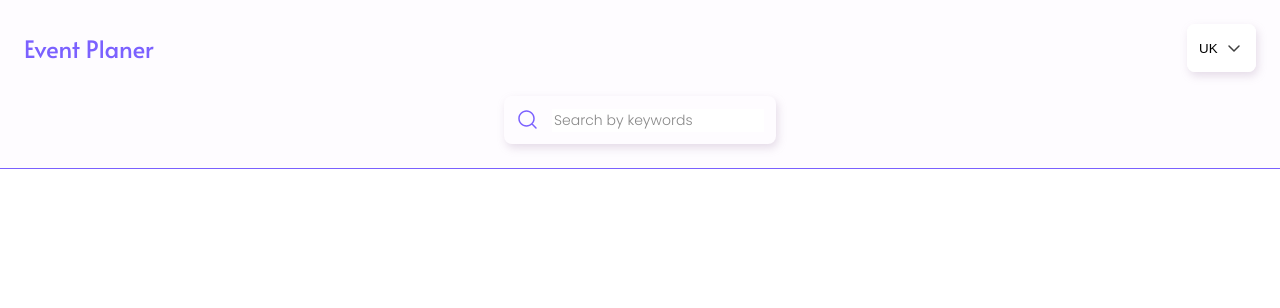
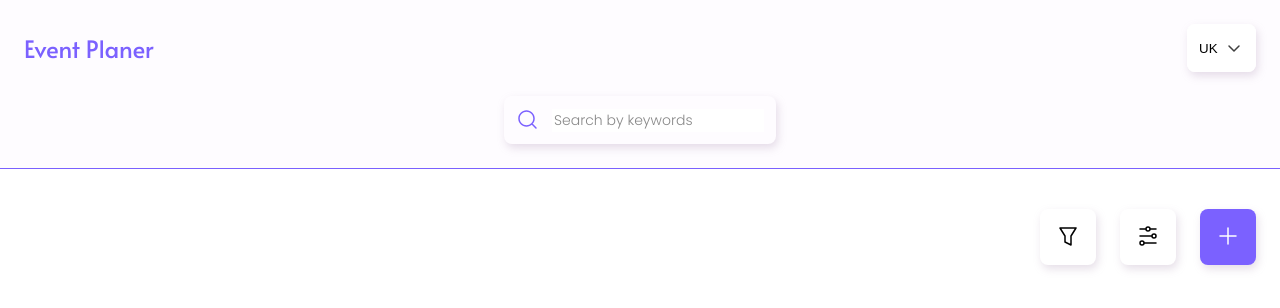
Before and after one commit to MaximKucheriaviy/emens-test-task, a React (Create React App) app: page / in a window 1280 px wide. Shown: the top 308 px of the page. Built offline with nearby package versions, Linux system fonts and the light colour scheme.

Commit message:
main page started

```diff
--- a/src/App.js
+++ b/src/App.js
@@ -1,9 +1,15 @@
 import { SharedLayout } from "./components/SharedLayout/SharedLayout";
+import { Routes, Route } from "react-router-dom";
+import { MainPage } from "./pages/main/main";
 
 function App() {
   return (
     <div className="App">
-      <SharedLayout></SharedLayout>
+      <SharedLayout>
+        <Routes>
+          <Route path="/" element={<MainPage />} />
+        </Routes>
+      </SharedLayout>
     </div>
   );
 }
--- a/src/components/SharedLayout/SharedLayout.jsx
+++ b/src/components/SharedLayout/SharedLayout.jsx
@@ -1,13 +1,10 @@
-import { Outlet } from "react-router-dom";
 import { Header } from "../header/Header";
 
-export const SharedLayout = () => {
+export const SharedLayout = ({ children }) => {
   return (
     <>
       <Header />
-      <main>
-        <Outlet />
-      </main>
+      <main>{children}</main>
     </>
   );
 };
--- a/src/index.js
+++ b/src/index.js
@@ -6,13 +6,16 @@ import { ThemeProvider } from "styled-components";
 import { Provider } from "react-redux";
 import { store } from "./redux/store";
 import { defaultTheme } from "./theme/defaultTheme";
+import { BrowserRouter } from "react-router-dom";
 
 const root = ReactDOM.createRoot(document.getElementById("root"));
 root.render(
   <React.StrictMode>
     {/* <Provider store={store}> */}
     <ThemeProvider theme={new defaultTheme()}>
-      <App />
+      <BrowserRouter>
+        <App />
+      </BrowserRouter>
     </ThemeProvider>
     {/* </Provider> */}
   </React.StrictMode>
--- a/src/pages/main.jsx
+++ /dev/null
@@ -1,3 +0,0 @@
-export const MainPage = () => {
-  return <section></section>;
-};
--- /dev/null
+++ b/src/pages/main/MainStyled.jsx
@@ -0,0 +1,35 @@
+import { styled } from "styled-components";
+export const MainStyled = styled.section`
+  padding-top: 40px;
+  padding-right: 24px;
+  & .buttonsDiv {
+    display: flex;
+    flex-direction: row-reverse;
+    gap: 24px;
+    & button {
+      width: 56px;
+      height: 56px;
+      border: none;
+      box-shadow: 2px 4px 9px 0px rgba(166, 141, 174, 0.28);
+      border-radius: 8px;
+    }
+  }
+`;
+
+export const FileterButton = styled.button`
+  background-color: #fff;
+  & svg {
+    stroke: ${(props) => (!props.active ? "#000" : props.theme.primaryColor)};
+  }
+`;
+
+export const SortButton = styled.button`
+  background-color: #fff;
+  & svg {
+    stroke: ${(props) => (!props.active ? "#000" : props.theme.primaryColor)};
+  }
+`;
+
+export const AddButton = styled.button`
+  background-color: ${({ theme }) => theme.primaryColor};
+`;
--- /dev/null
+++ b/src/pages/main/main.jsx
@@ -0,0 +1,22 @@
+import { MainStyled, FileterButton, SortButton, AddButton } from "./MainStyled";
+import { ReactComponent as Plus } from "../../assets/icons/plus.svg";
+import { ReactComponent as Filter2 } from "../../assets/icons/filters-2.svg";
+import { ReactComponent as Filter3 } from "../../assets/icons/filters-3.svg";
+
+export const MainPage = () => {
+  return (
+    <MainStyled>
+      <div className="buttonsDiv">
+        <AddButton type="button">
+          <Plus />
+        </AddButton>
+        <SortButton type="button">
+          <Filter2 />
+        </SortButton>
+        <FileterButton type="button" active={0}>
+          <Filter3 />
+        </FileterButton>
+      </div>
+    </MainStyled>
+  );
+};
```
Also changed, not shown: src/assets/icons/filters-2.svg, src/assets/icons/filters-3.svg.
